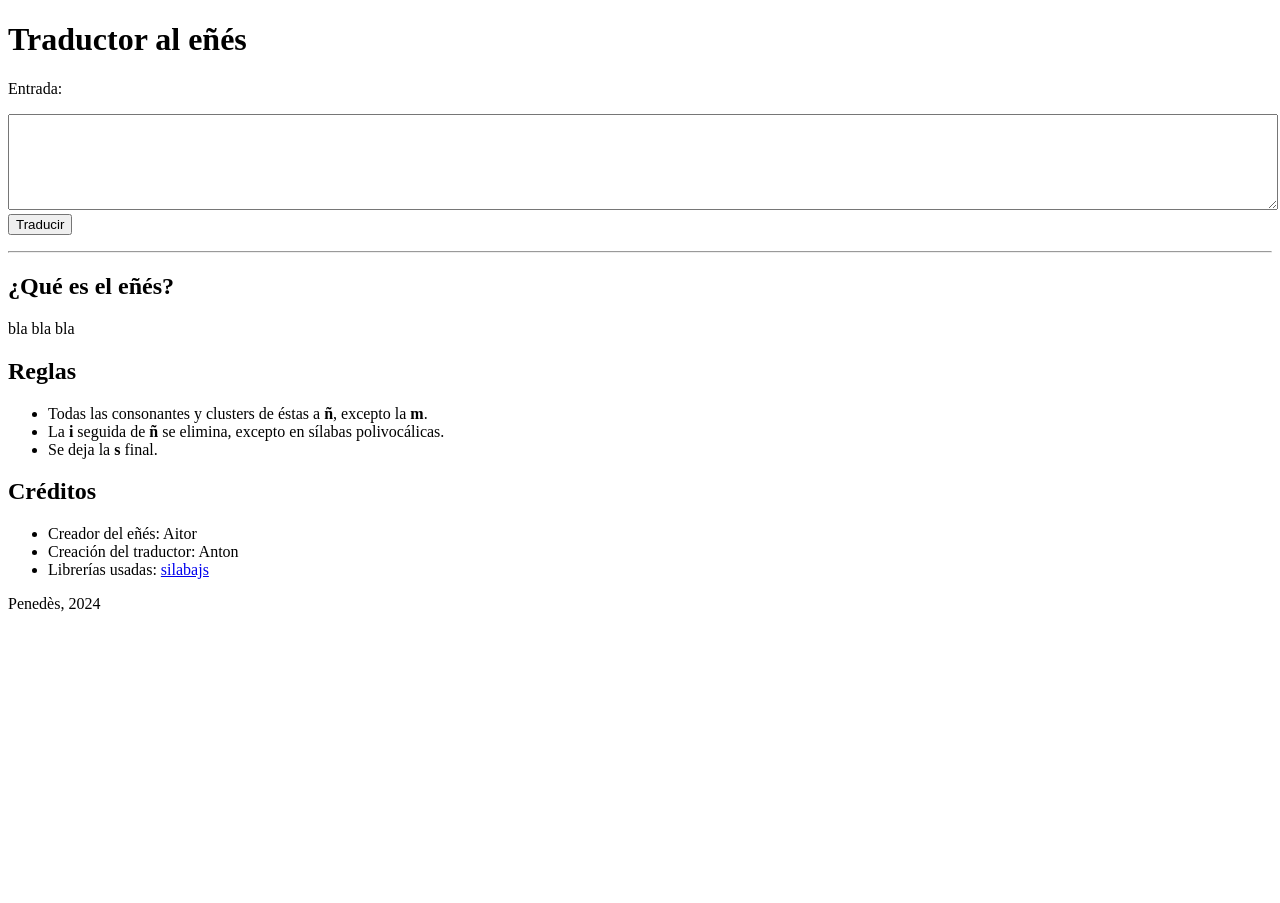
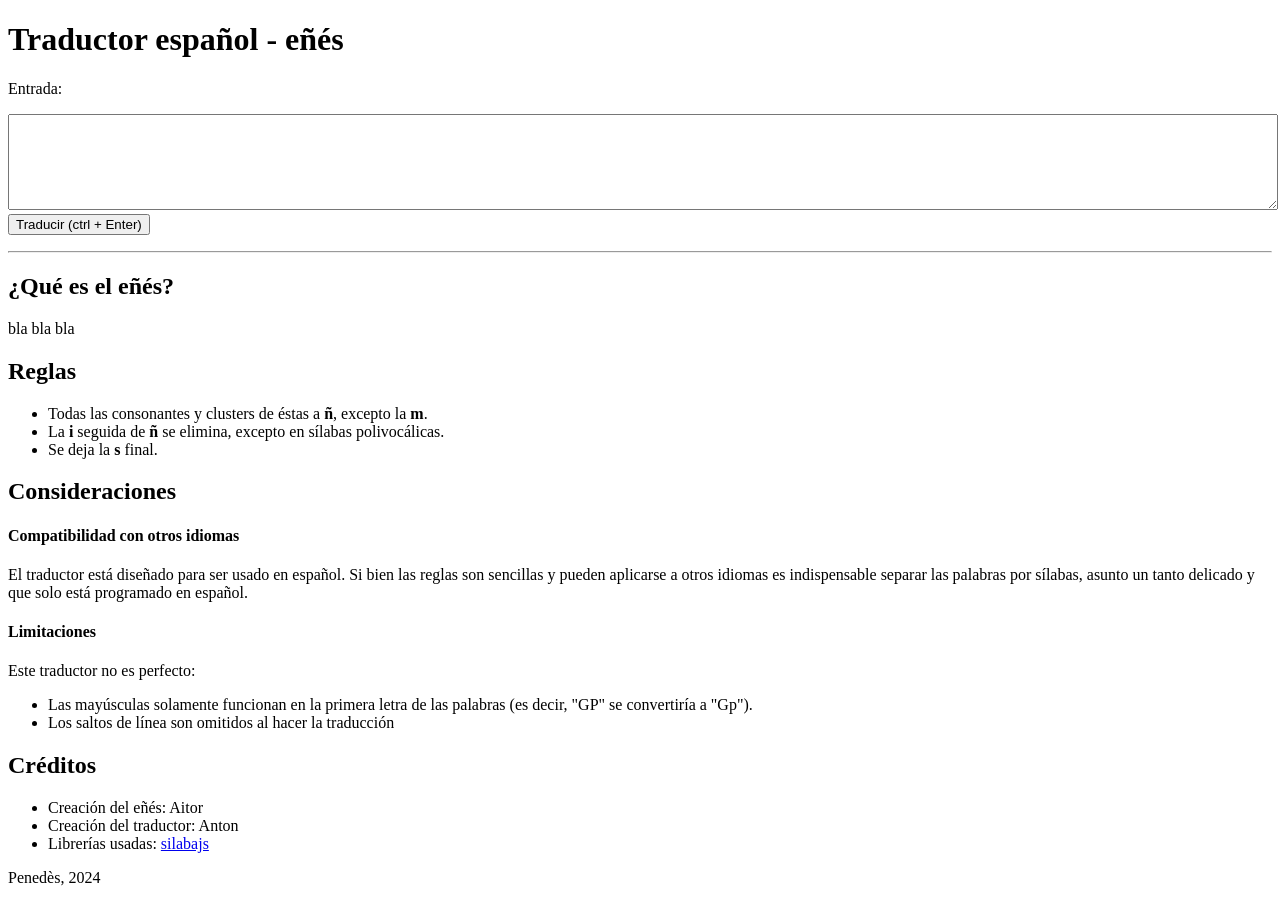
Before and after one commit to bartolso/enes, a plain HTML site: page index.html in a window 1280 px wide. Before the commit the page ends 800 px from the top, so only its background shows below. Drawn offline with Linux system fonts and the light colour scheme.

Commit message:
Update index.html

```diff
--- a/index.html
+++ b/index.html
@@ -3,15 +3,15 @@
 <head>
     <meta charset="UTF-8">
     <meta name="viewport" content="width=device-width, initial-scale=1.0">
-    <title>Traductor eñés</title>
+    <title>Traductor español - eñés</title>
     <link rel="stylesheet" href="traductor.css">
 </head>
 <body>
-    <h1>Traductor al eñés</h1>
+    <h1>Traductor español -  eñés</h1>
     <p>Entrada:</p>
     <textarea id="textInput" rows="6" style="width: 100%;"></textarea>
     <br>
-    <button onclick="retrieveText()">Traducir</button>
+    <button onclick="retrieveText()">Traducir (ctrl + Enter)</button>
     <p id="outputBox"></p>
     <hr>
     <h2>¿Qué es el eñés?</h2>
@@ -22,9 +22,18 @@
         <li>La <strong>i</strong> seguida de <strong>ñ</strong> se elimina, excepto en sílabas polivocálicas.</li>
         <li>Se deja la <strong>s</strong> final.</li>
     </ul>
+    <h2>Consideraciones</h2>
+    <h4>Compatibilidad con otros idiomas</h4>
+    <p>El traductor está diseñado para ser usado en español. Si bien las reglas son sencillas y pueden aplicarse a otros idiomas es indispensable separar las palabras por sílabas, asunto un tanto delicado y que solo está programado en español.</p>
+    <h4>Limitaciones</h4>
+    <p>Este traductor no es perfecto:</p>
+    <ul>
+        <li>Las mayúsculas solamente funcionan en la primera letra de las palabras (es decir, "GP" se convertiría a "Gp").</li>
+        <li>Los saltos de línea son omitidos al hacer la traducción</li>
+    </ul>
     <h2>Créditos</h2>
     <ul>
-        <li>Creador del eñés: Aitor</li>
+        <li>Creación del eñés: Aitor</li>
         <li>Creación del traductor: Anton</li>
         <li>Librerías usadas: <a href="https://github.com/nicofrem/silabajs">silabajs</a></li>
     </ul>
```
